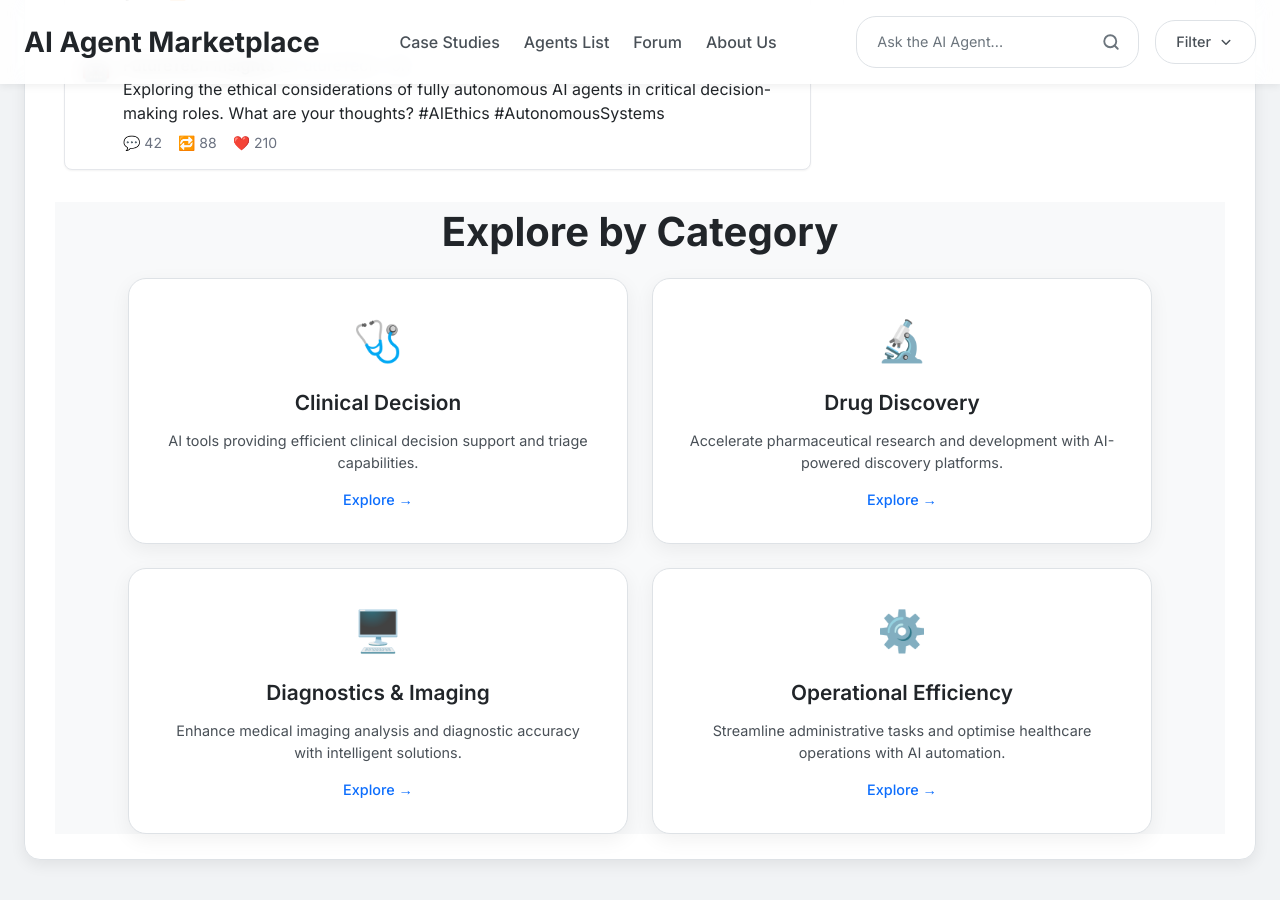
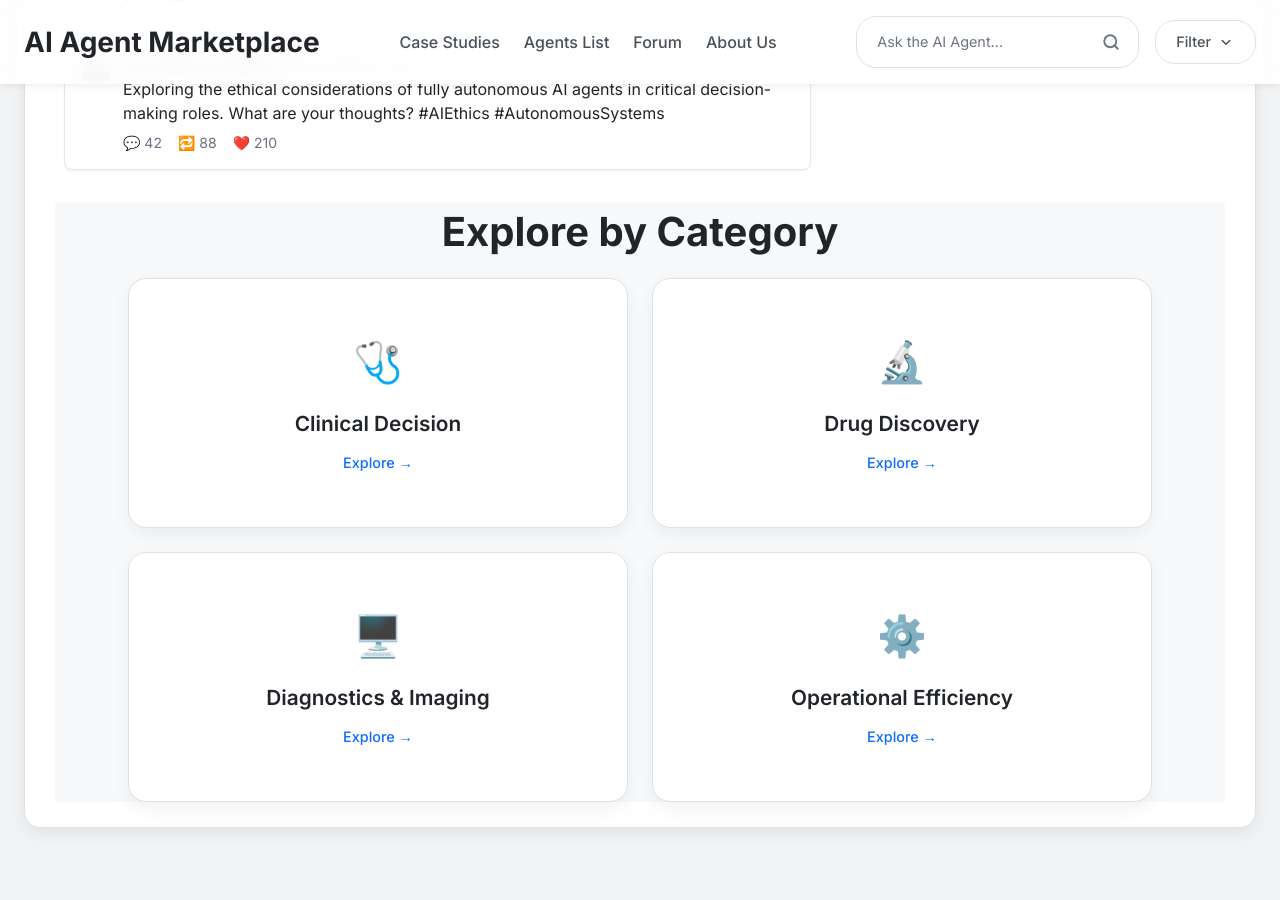
Before and after one commit to nhs-analystx/synapster, a Jekyll site: the page index.html, which Jekyll copies as it is, in a window 1280 px wide and 900 px high, scrolled down 1275 px. Built offline with Jekyll 4.4.1, drawn with Linux system fonts in a browser that asks for light colours; nearby versions of some CDN libraries; after the commit the page ends 2143 px from its top, so only the background shows below that.

Commit message:
Update index.html

```diff
--- a/index.html
+++ b/index.html
@@ -120,8 +120,6 @@
             transform: translateY(-5px);
             box-shadow: 0 7px 20px rgba(0, 0, 0, 0.1);
         }
-        /* Staggered Animation Delays */
-        /* Apply delays directly to grid children if needed */
 
         /* Entrance Animation */
         @keyframes fadeInUp {
@@ -473,7 +471,7 @@
              color: var(--link-hover-color); text-decoration: underline;
          }
 
-         /* Frame container - Used for Case Study view and other views */
+         /* Frame container - Used for multiple views */
         .content-frame { /* Renamed for general use */
             background-color: var(--frame-bg);
             border: 1px solid var(--border-color);
@@ -547,9 +545,9 @@
         <div class="header-content">
             <a href="https://synapster.analystx.uk/" class="header-title site-nav-link" data-target="marketplace-view">AI Agent Marketplace</a>
             <nav>
-                <a href="https://synapster.analystx.uk/cs.html" class="site-nav-link" target="_blank" rel="noopener noreferrer">Case Studies</a>
-                <a href="https://synapster.analystx.uk/agents.html" class="site-nav-link" target="_blank" rel="noopener noreferrer">Agents List</a>
-                <a href="https://synapster.analystx.uk/discussion.html" class="site-nav-link" target="_blank" rel="noopener noreferrer">Forum</a> <a href="https://synapster.analystx.uk/about.html" class="site-nav-link" data-target="about-view">About Us</a>
+                <a href="https://synapster.analystx.uk/cs.html" class="site-nav-link" >Case Studies</a>
+                <a href="https://synapster.analystx.uk/agents.html" class="site-nav-link" >Agents List</a>
+                <a href="https://synapster.analystx.uk/discussion.html" class="site-nav-link" >Forum</a> <a href="https://synapster.analystx.uk/about.html" class="site-nav-link" data-target="about-view">About Us</a>
             </nav>
             <div class="header-actions">
                 <div id="ai-search-container">
@@ -666,23 +664,19 @@
                      <div class="grid grid-cols-1 sm:grid-cols-2 gap-6 max-w-5xl mx-auto">
                          <div class="category-showcase-card">
                              <div class="category-icon">🩺</div> <h3 class="category-card-title">Clinical Decision</h3>
-                             <p class="category-card-desc">AI tools providing efficient clinical decision support and triage capabilities.</p>
-                             <a href="#" class="learn-more-link" onclick="filterApps('clinical-decision'); return false;">Explore &rarr;</a>
+                             <a href="https://synapster.analystx.uk/clinical.html" target="_blank" rel="noopener noreferrer" class="learn-more-link">Explore &rarr;</a>
                          </div>
                          <div class="category-showcase-card">
                              <div class="category-icon">🔬</div> <h3 class="category-card-title">Drug Discovery</h3>
-                             <p class="category-card-desc">Accelerate pharmaceutical research and development with AI-powered discovery platforms.</p>
-                              <a href="#" class="learn-more-link" onclick="filterApps('drug-discovery'); return false;">Explore &rarr;</a>
+                              <a href="https://synapster.analystx.uk/drug.html" target="_blank" rel="noopener noreferrer" class="learn-more-link">Explore &rarr;</a>
                          </div>
                          <div class="category-showcase-card">
                              <div class="category-icon">🖥️</div> <h3 class="category-card-title">Diagnostics & Imaging</h3>
-                             <p class="category-card-desc">Enhance medical imaging analysis and diagnostic accuracy with intelligent solutions.</p>
-                               <a href="#" class="learn-more-link" onclick="filterApps('diagnostics-imaging'); return false;">Explore &rarr;</a>
+                               <a href="https://synapster.analystx.uk/diagnostics.html" target="_blank" rel="noopener noreferrer" class="learn-more-link">Explore &rarr;</a>
                          </div>
                          <div class="category-showcase-card">
                              <div class="category-icon">⚙️</div> <h3 class="category-card-title">Operational Efficiency</h3>
-                             <p class="category-card-desc">Streamline administrative tasks and optimise healthcare operations with AI automation.</p>
-                               <a href="#" class="learn-more-link" onclick="filterApps('operational-efficiency'); return false;">Explore &rarr;</a>
+                               <a href="https://synapster.analystx.uk/oe.html" target="_blank" rel="noopener noreferrer" class="learn-more-link">Explore &rarr;</a>
                          </div>
                      </div>
                  </section>
```
Also changed, not shown: other parts of index.html (+1 -2 lines).
